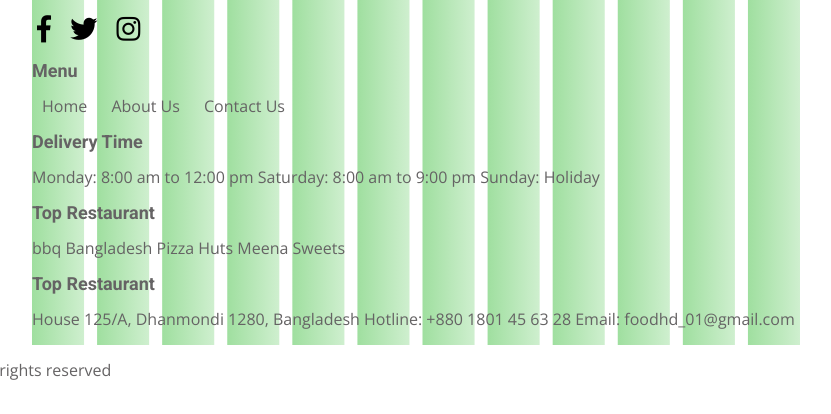
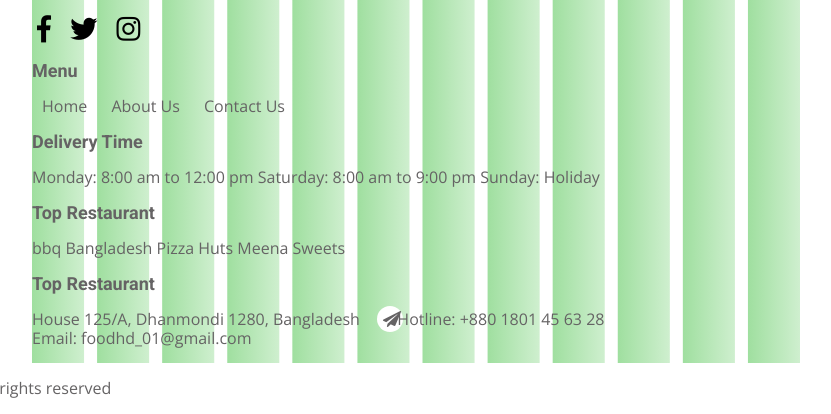
Before and after one commit to aranab/foodhd-markup, a website: page src/index.html in a window 1280 px wide. Shown: the part 1660-2074 px from the top of the page, without its empty margins (224-1055 px from the left). Drawn offline with nearby package versions, Linux system fonts and the light colour scheme; files that its build step writes are made by us from their sources; files whose address does not match are found by name.

```diff
--- a/src/css/main.css
+++ b/src/css/main.css
@@ -4393,6 +4393,20 @@
   .social-nav a:hover {
     color: #ca1826; }
 
+.phone {
+  color: #ca1826; }
+  .phone::before {
+    font-family: 'Font Awesome 5 Free';
+    content: "\f1d8";
+    margin-right: -0.60em;
+    margin-left: 0.8em;
+    background-color: white;
+    border-radius: 50%;
+    color: #656364;
+    padding: 5px; }
+  .phone:hover {
+    color: #eeeef0; }
+
 header {
   width: 100%;
   height: 114px;
--- a/src/scss/partials/_base.scss
+++ b/src/scss/partials/_base.scss
@@ -133,6 +133,6 @@
         padding: 5px;
     }
     &:hover {
-        color: $lightBlack;
+        color: $lightGray;
     }
 }
```
Also changed, not shown: 1 other file.
